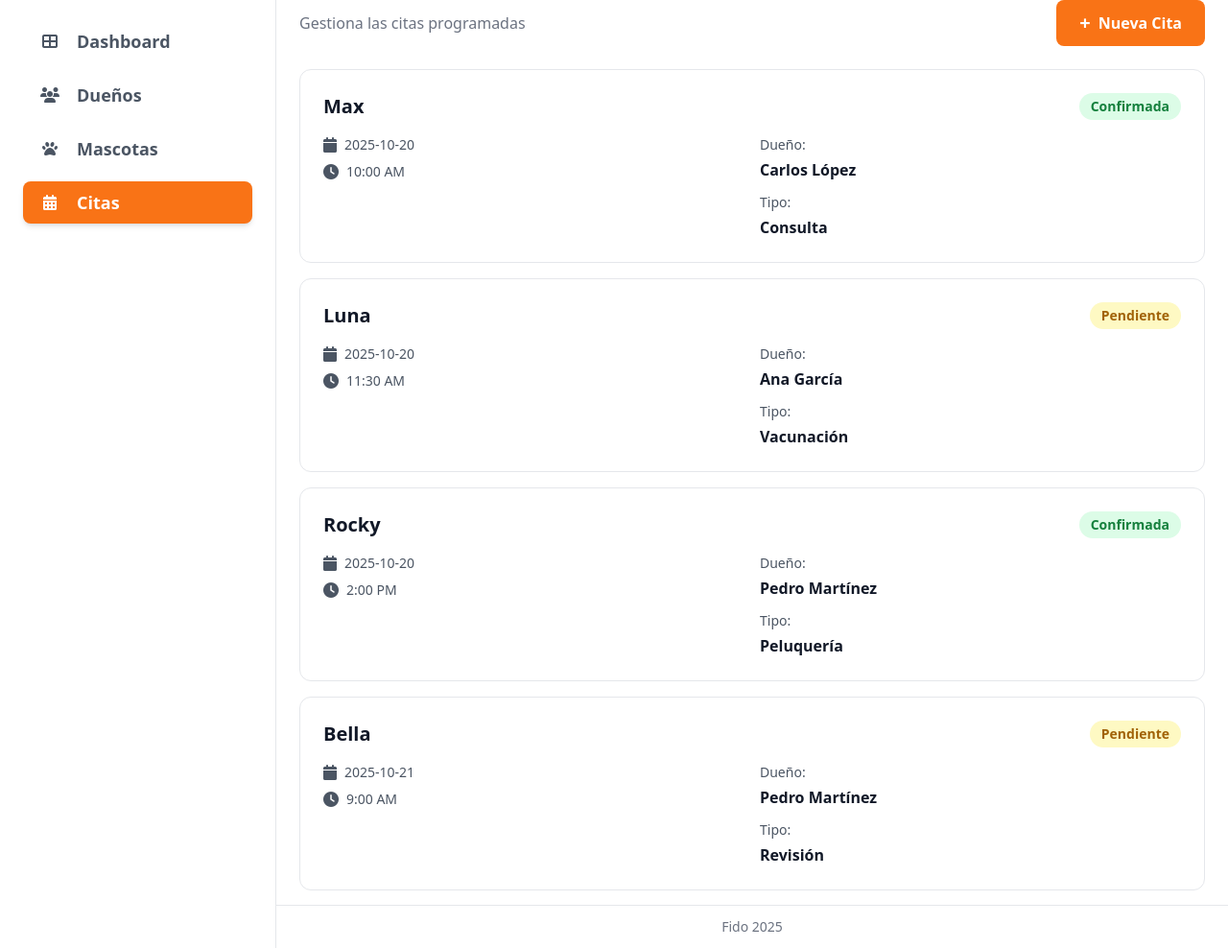
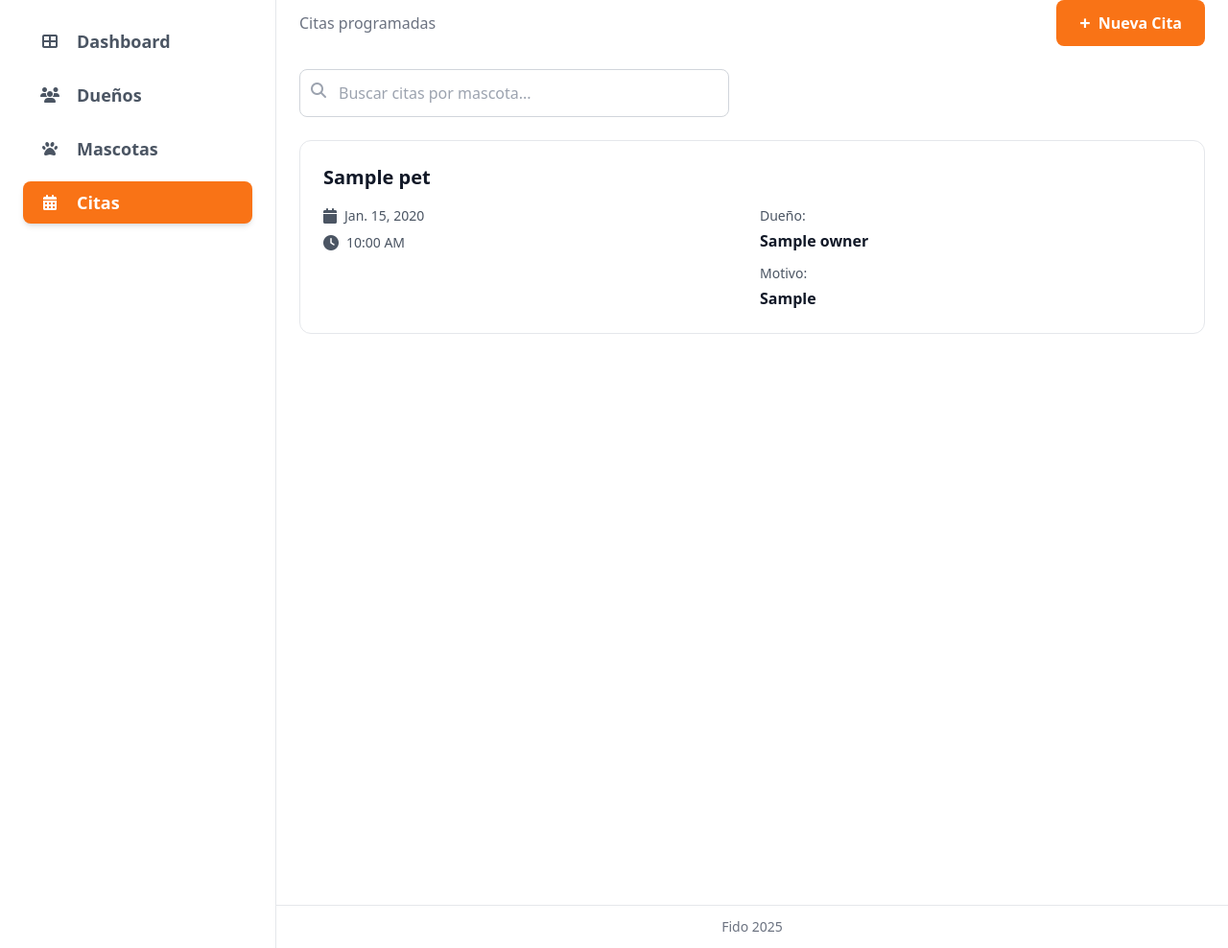
Before and after one commit to billybautista/TuPrimeraPagina-Bautista, a Django app: page /citas/ in a window 1280 px wide. Shown: the part 68-1056 px from the top of the page at 96% size. Run offline with Django 5.2, Linux system fonts and the light colour scheme; tables that the repository leaves empty hold one stand-in row (values such as "Sample post"); some libraries are stand-ins or nearby versions.

Commit message:
Add List appointments feature and create appointments

```diff
--- a/core/templates/core/appointments.html
+++ b/core/templates/core/appointments.html
@@ -5,144 +5,93 @@
 
 {% block content %}
 <div class="flex items-center justify-between mb-6">
-    <p class="text-gray-500">Gestiona las citas programadas</p>
-    <button class="bg-orange-500 text-white px-6 py-2.5 rounded-lg font-semibold hover:shadow-lg transition-all flex items-center space-x-2">
+    <p class="text-gray-500">Citas programadas</p>
+    <a href="{% url 'appointment_create' %}" class="bg-orange-500 text-white px-6 py-2.5 rounded-lg font-semibold hover:bg-orange-600 flex items-center space-x-2">
         <span class="text-xl">+</span>
         <span>Nueva Cita</span>
-    </button>
+    </a>
 </div>
 
+<div class="mb-6">
+    <form method="get" class="relative max-w-md">
+        <input
+            type="text"
+            name="q"
+            placeholder="Buscar citas por mascota..."
+            value="{{ query }}"
+            class="w-full pl-10 pr-4 py-3 border border-gray-300 rounded-lg focus:outline-none focus:ring-2 focus:ring-orange-400"
+        >
+        <i class="fas fa-search absolute left-3 top-3.5 text-gray-400"></i>
+    </form>
+    {% if query %}
+    <div class="mt-3 flex items-center justify-between">
+        <p class="text-sm text-gray-600">
+            Se encontraron <span class="font-semibold text-orange-600">{{ appointments|length }}</span> resultado{{ appointments|length|pluralize:"s" }} para "{{ query }}"
+        </p>
+        <a href="{% url 'appointments_list' %}" class="text-sm text-orange-500 hover:text-orange-600 font-medium">
+            Limpiar búsqueda
+        </a>
+    </div>
+    {% endif %}
+</div>
+
+{% if appointments %}
 <div class="space-y-4">
-    <div class="bg-white rounded-xl border border-gray-200 p-6 hover:shadow-md transition-shadow">
+    {% for appointment in appointments %}
+    <div class="bg-white rounded-xl border border-gray-200 p-6 hover:shadow-md">
         <div class="flex items-center justify-between">
             <div class="flex-1">
                 <div class="flex items-start justify-between mb-4">
-                    <h3 class="text-xl font-bold text-gray-900">Max</h3>
-                    <span class="px-3 py-1 bg-green-100 text-green-700 text-sm font-semibold rounded-full">Confirmada</span>
+                    <h3 class="text-xl font-bold text-gray-900">{{ appointment.pet.name }}</h3>
                 </div>
 
                 <div class="grid grid-cols-2 gap-4">
                     <div>
                         <div class="flex items-center space-x-2 text-gray-600 mb-2">
                             <i class="fas fa-calendar"></i>
-                            <span class="text-sm">2025-10-20</span>
+                            <span class="text-sm">{{ appointment.date }}</span>
                         </div>
 
                         <div class="flex items-center space-x-2 text-gray-600">
                             <i class="fas fa-clock"></i>
-                            <span class="text-sm">10:00 AM</span>
+                            <span class="text-sm">{{ appointment.time|time:"g:i A" }}</span>
                         </div>
                     </div>
 
                     <div>
                         <p class="text-gray-600 text-sm mb-1">Dueño:</p>
-                        <p class="font-semibold text-gray-900">Carlos López</p>
+                        <p class="font-semibold text-gray-900">{{ appointment.pet.owner.name }}</p>
 
-                        <p class="text-gray-600 text-sm mt-3 mb-1">Tipo:</p>
-                        <p class="font-semibold text-gray-900">Consulta</p>
+                        <p class="text-gray-600 text-sm mt-3 mb-1">Motivo:</p>
+                        <p class="font-semibold text-gray-900">{{ appointment.reason|truncatewords:5 }}</p>
                     </div>
                 </div>
             </div>
         </div>
     </div>
-
-    <div class="bg-white rounded-xl border border-gray-200 p-6 hover:shadow-md transition-shadow">
-        <div class="flex items-center justify-between">
-            <div class="flex-1">
-                <div class="flex items-start justify-between mb-4">
-                    <h3 class="text-xl font-bold text-gray-900">Luna</h3>
-                    <span class="px-3 py-1 bg-yellow-100 text-yellow-700 text-sm font-semibold rounded-full">Pendiente</span>
-                </div>
-
-                <div class="grid grid-cols-2 gap-4">
-                    <div>
-                        <div class="flex items-center space-x-2 text-gray-600 mb-2">
-                            <i class="fas fa-calendar"></i>
-                            <span class="text-sm">2025-10-20</span>
-                        </div>
-
-                        <div class="flex items-center space-x-2 text-gray-600">
-                            <i class="fas fa-clock"></i>
-                            <span class="text-sm">11:30 AM</span>
-                        </div>
-                    </div>
-
-                    <div>
-                        <p class="text-gray-600 text-sm mb-1">Dueño:</p>
-                        <p class="font-semibold text-gray-900">Ana García</p>
-
-                        <p class="text-gray-600 text-sm mt-3 mb-1">Tipo:</p>
-                        <p class="font-semibold text-gray-900">Vacunación</p>
-                    </div>
-                </div>
-            </div>
+    {% endfor %}
+</div>
+{% else %}
+<div class="text-center py-12">
+    {% if query %}
+        <i class="fas fa-search text-gray-400 text-8xl mb-4"></i>
+        <h3 class="mt-4 text-xl font-semibold text-gray-900">No se encontraron resultados</h3>
+        <div class="mt-6">
+            <a href="{% url 'appointments_list' %}" class="inline-flex items-center px-6 py-3 bg-orange-500 text-white rounded-lg font-semibold hover:bg-orange-600">
+                <span>Ver todas las citas</span>
+            </a>
         </div>
-    </div>
-
-    <div class="bg-white rounded-xl border border-gray-200 p-6 hover:shadow-md transition-shadow">
-        <div class="flex items-center justify-between">
-            <div class="flex-1">
-                <div class="flex items-start justify-between mb-4">
-                    <h3 class="text-xl font-bold text-gray-900">Rocky</h3>
-                    <span class="px-3 py-1 bg-green-100 text-green-700 text-sm font-semibold rounded-full">Confirmada</span>
-                </div>
-
-                <div class="grid grid-cols-2 gap-4">
-                    <div>
-                        <div class="flex items-center space-x-2 text-gray-600 mb-2">
-                            <i class="fas fa-calendar"></i>
-                            <span class="text-sm">2025-10-20</span>
-                        </div>
-
-                        <div class="flex items-center space-x-2 text-gray-600">
-                            <i class="fas fa-clock"></i>
-                            <span class="text-sm">2:00 PM</span>
-                        </div>
-                    </div>
-
-                    <div>
-                        <p class="text-gray-600 text-sm mb-1">Dueño:</p>
-                        <p class="font-semibold text-gray-900">Pedro Martínez</p>
-
-                        <p class="text-gray-600 text-sm mt-3 mb-1">Tipo:</p>
-                        <p class="font-semibold text-gray-900">Peluquería</p>
-                    </div>
-                </div>
-            </div>
+    {% else %}
+        <i class="fas fa-calendar text-gray-400 text-8xl mb-4"></i>
+        <h3 class="mt-4 text-xl font-semibold text-gray-900">No hay citas programadas</h3>
+        <p class="mt-2 text-gray-500">Comienza agregando una nueva cita haciendo clic en el botón de arriba.</p>
+        <div class="mt-6">
+            <a href="{% url 'appointment_create' %}" class="inline-flex items-center px-6 py-3 bg-orange-500 text-white rounded-lg font-semibold hover:bg-orange-600">
+                <span class="text-xl mr-2">+</span>
+                <span>Agendar Primera Cita</span>
+            </a>
         </div>
-    </div>
-
-    <div class="bg-white rounded-xl border border-gray-200 p-6 hover:shadow-md transition-shadow">
-        <div class="flex items-center justify-between">
-            <div class="flex-1">
-                <div class="flex items-start justify-between mb-4">
-                    <h3 class="text-xl font-bold text-gray-900">Bella</h3>
-                    <span class="px-3 py-1 bg-yellow-100 text-yellow-700 text-sm font-semibold rounded-full">Pendiente</span>
-                </div>
-
-                <div class="grid grid-cols-2 gap-4">
-                    <div>
-                        <div class="flex items-center space-x-2 text-gray-600 mb-2">
-                            <i class="fas fa-calendar"></i>
-                            <span class="text-sm">2025-10-21</span>
-                        </div>
-
-                        <div class="flex items-center space-x-2 text-gray-600">
-                            <i class="fas fa-clock"></i>
-                            <span class="text-sm">9:00 AM</span>
-                        </div>
-                    </div>
-
-                    <div>
-                        <p class="text-gray-600 text-sm mb-1">Dueño:</p>
-                        <p class="font-semibold text-gray-900">Pedro Martínez</p>
-
-                        <p class="text-gray-600 text-sm mt-3 mb-1">Tipo:</p>
-                        <p class="font-semibold text-gray-900">Revisión</p>
-                    </div>
-                </div>
-            </div>
-        </div>
-    </div>
+    {% endif %}
 </div>
+{% endif %}
 {% endblock %}
--- a/core/urls.py
+++ b/core/urls.py
@@ -6,6 +6,7 @@ from .views import (
     pets_list,
     pet_create,
     appointments_list,
+    appointment_create,
 )
 
 urlpatterns = [
@@ -15,4 +16,5 @@ urlpatterns = [
     path("mascotas/", pets_list, name="pets_list"),
     path("mascotas/crear/", pet_create, name="pet_create"),
     path("citas/", appointments_list, name="appointments_list"),
+    path("citas/crear/", appointment_create, name="appointment_create"),
 ]
--- a/core/views.py
+++ b/core/views.py
@@ -1,7 +1,7 @@
 from django.shortcuts import render, redirect
 from django.contrib import messages
-from .forms import OwnerForm, PetForm
-from .models import Owner, Pet
+from .forms import OwnerForm, PetForm, AppointmentForm
+from .models import Owner, Pet, Appointment
 
 
 def index(request):
@@ -64,4 +64,28 @@ def pet_create(request):
 
 def appointments_list(request):
     # Lista de citas
-    return render(request, "core/appointments.html")
+    query = request.GET.get("q", "")
+    appointments = Appointment.objects.all().order_by("-date", "-time")
+
+    # Buscar por nombre de mascota
+    if query:
+        appointments = appointments.filter(pet__name__icontains=query)
+
+    return render(
+        request,
+        "core/appointments.html",
+        {"appointments": appointments, "query": query},
+    )
+
+
+def appointment_create(request):
+    # Crear cita
+    if request.method == "POST":
+        form = AppointmentForm(request.POST)
+        if form.is_valid():
+            form.save()
+            messages.success(request, "¡Cita agendada exitosamente!")
+            return redirect("appointments_list")
+    else:
+        form = AppointmentForm()
+    return render(request, "core/appointments_create.html", {"form": form})
```
Also changed, not shown: core/forms.py (+14 -1 lines), core/templates/core/appointments_create.html (added, +146 -0 lines).
